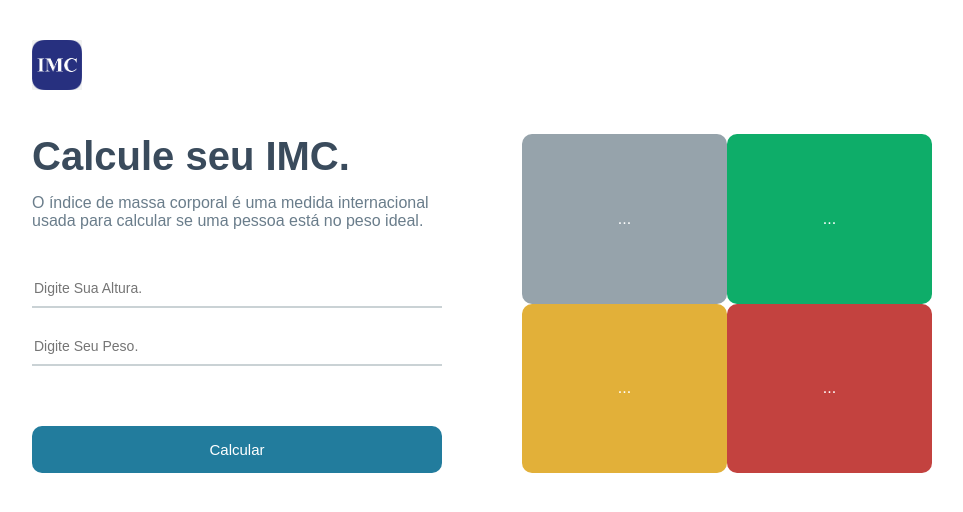
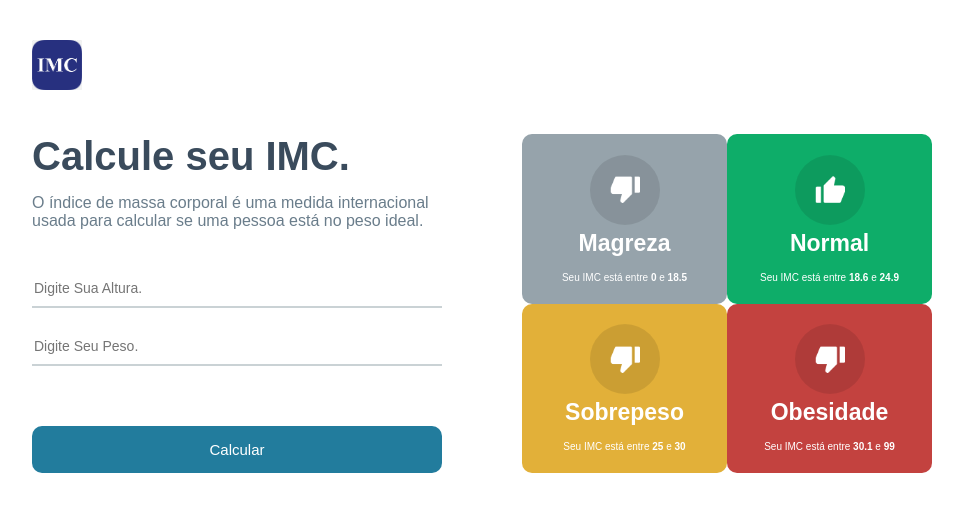
Before and after one commit to DevNetoSantos/projeto-calculadora-imc, a React (Vite) app: page / in a window 1280 px wide. Shown: the top 512 px of the page, without its empty margins (158-1121 px from the left). Built offline with nearby package versions, Linux system fonts and the light colour scheme.

Commit message:
informações adicionada na area direita

```diff
--- a/src/components/GridItem/GridItem.module.css
+++ b/src/components/GridItem/GridItem.module.css
@@ -8,3 +8,23 @@
     flex-direction: column;
     padding: 20px;
 }
+
+.gridIcon {
+    width: 70px;
+    height: 70px;
+    border-radius: 50%;
+    background-color: rgba(0, 0, 0, 0.1);
+    display: flex;
+    justify-content: center;
+    align-items: center;
+}
+.gridTitle {
+    font-size: 23px;
+    font-weight: bold;
+    margin-top: 5px;
+}
+
+.gridInfo {
+    font-size: 10px;
+    margin-top: 15px;
+}
--- a/src/components/GridItem/GridItem.tsx
+++ b/src/components/GridItem/GridItem.tsx
@@ -10,7 +10,17 @@ type Props = {
 export const GridItem = ({item}: Props) => {
     return(
         <div className={style.main} style={{backgroundColor: item.color}}>
-            ...
+            <div className={style.gridIcon}>
+                <img src={item.icon === 'up' ? upImage :  downImage} alt="" width={30} />
+            </div>
+            <div className={style.gridTitle}>
+                {item.title}
+            </div>
+            <div className={style.gridInfo}>
+                <>
+                    Seu IMC está entre <strong>{item.imc[0]}</strong> e <strong>{item.imc[1]}</strong>
+                </>
+            </div>
         </div>
     );
 }
```
